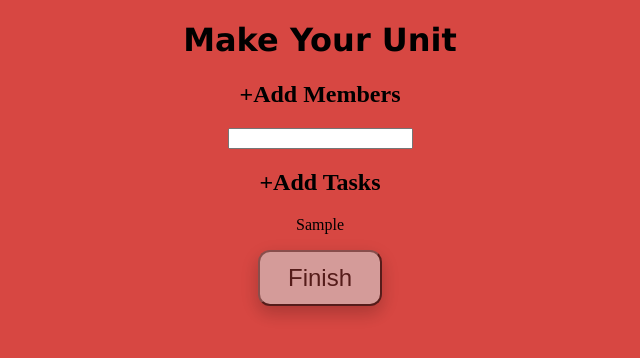
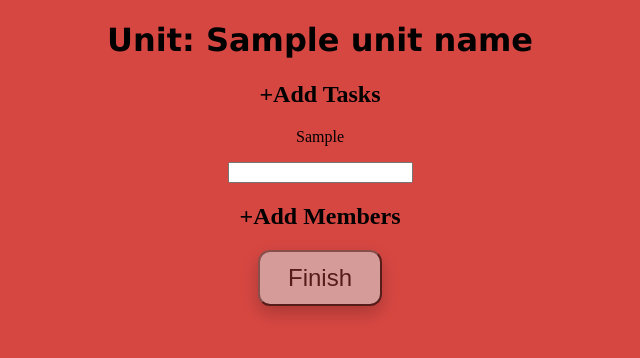
Before and after one commit to engineerdragon01/unitproject-repo, a Python web app: template templates/task.html in a window 1280 px wide. Shown: the top 358 px of the page, without its empty margins (320-960 px from the left). Run offline with Jinja, Linux system fonts and the light colour scheme; the template is opened without the code that fills it: most values are stand-ins (such as "Sample title", 1, 10 or a date in 2020).

Commit message:
simple html formating

```diff
--- a/templates/task.html
+++ b/templates/task.html
@@ -9,16 +9,16 @@
   <body>
     <form method="POST" action="/individual">
       <center>
-    <h1>Make Your Unit</h1>
-      <div>
-        <h2>+Add Members</h2>
-      </div>
+    <h1>Unit: {{unit_name}}</h1>
+    <div>
+      <h2>+Add Tasks</h2>
+      <p>{{unit_key}}</p>
+    </div>
       <input type="text" name="task">
       <input type="hidden" name="currentname" value="{{unit_key}}">
       <br>
       <div>
-        <h2>+Add Tasks</h2>
-        <p>{{unit_key}}</p>
+        <h2>+Add Members</h2>
       </div>
     <button class=submit_button type="submit" name="button">Finish</button>
       </center>
```
